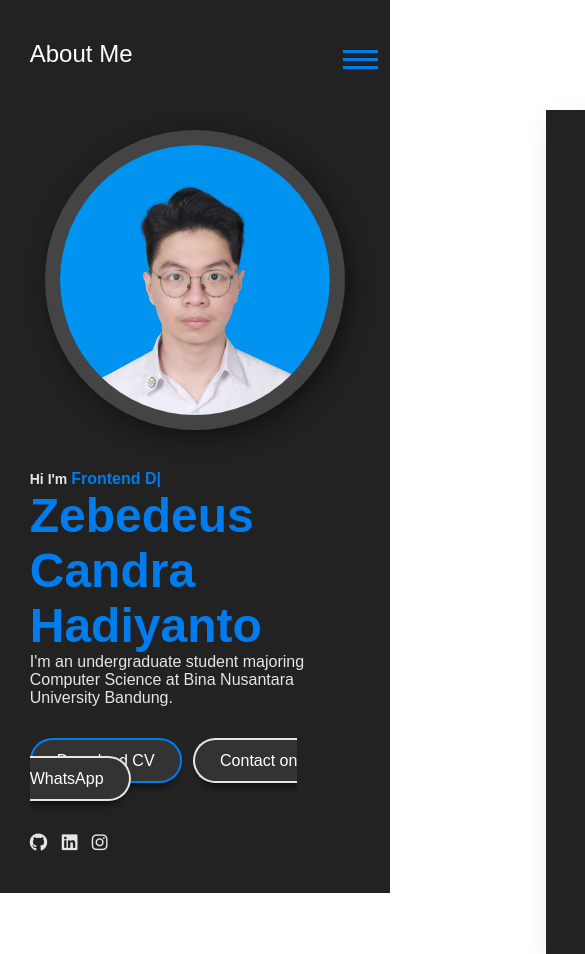
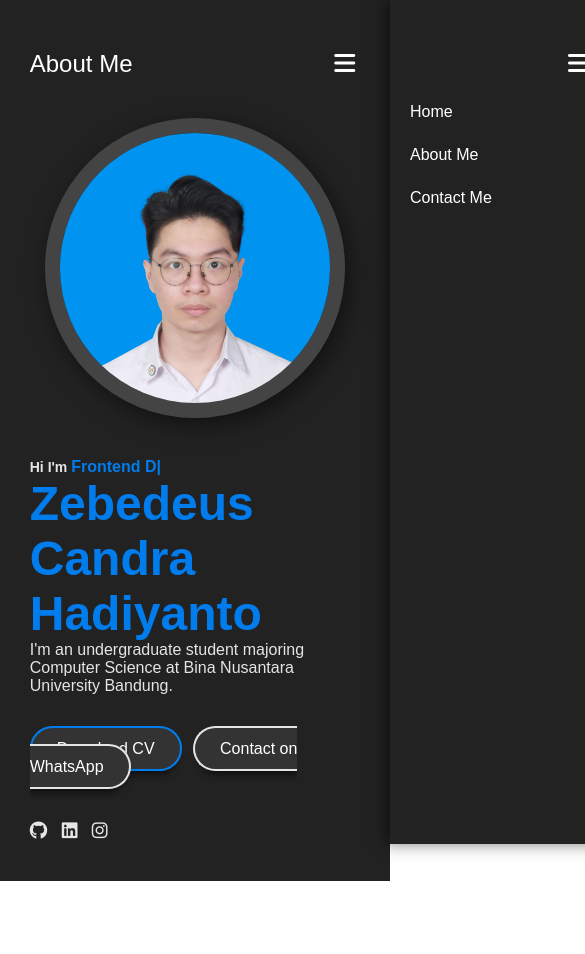
Before and after one commit to ImZacvin/Portfolio-Web, a plain HTML site: page index.html in a window 390 px wide. Shown: the top 954 px of the page, 585 px wide, since content can reach past the window. After the commit the page ends 881 px from the top, so only its background shows below. Drawn offline with nearby package versions, Linux system fonts and the light colour scheme.

Commit message:
Add files via upload
Repair bug for mobile devices

```diff
--- a/index.html
+++ b/index.html
@@ -17,17 +17,36 @@
                 <div class="logo">
                     <div class="logo-text">About Me</div>
                 </div>
-                <nav>
-                    <div class="togglebtn">
-                        <span></span>
-                        <span></span>
-                        <span></span>
-                    </div>
-                    <ul class="navlinks">
+                <nav class="navbar">
+                    <div class="container">
+                      <!-- Brand and Hamburger Menu -->
+                      <div class="navbar-header">
+                        <button class="menu-toggle" onclick="sidebar()">
+                          <i class="fa-solid fa-bars"></i>
+                        </button>
+                      </div>
+
+                      <ul class="mobile-nav-links js-sidebar">
+                        <div class="close">
+                            <button class="menu-toggle-close" onclick="sidebar()">
+                                <i class="fa-solid fa-bars"></i>
+                            </button>
+                        </div>
                         <li><a href="index.html">Home</a></li>
                         <li><a href="project.html">About Me</a></li>
                         <li><a href="mailto:cdarmajaya@gmail.com">Contact Me</a></li>
-                    </ul>
+                      </ul>
+
+                      <!-- Navigation Links -->
+                       <div class="desktop-navlinks">
+                            <ul class="navlinks">
+                                <li><a href="index.html">Home</a></li>
+                                <li><a href="project.html">About Me</a></li>
+                                <li><a href="mailto:cdarmajaya@gmail.com">Contact Me</a></li>
+                            </ul>
+                       </div>
+
+                    </div>
                 </nav>
             </header>
             <div class="container">
@@ -58,15 +77,15 @@
      <!---typed js for typing text effect-->
      <script src="https://cdnjs.cloudflare.com/ajax/libs/typed.js/2.0.10/typed.min.js"></script>
      <script>
-        /** creating button click show hide navbar **/
-        var togglebtn=document.querySelector(".togglebtn");
-        var nav=document.querySelector(".navlinks");
-        var links=document.querySelector(".navlinks li");
+        function sidebar() {
+            const sidebar = document.querySelector('.js-sidebar');
+            if (sidebar) {
+              sidebar.classList.toggle('open'); // Toggle 'open' class to show/hide sidebar
+            } else {
+              console.error('Sidebar element not found.');
+            }
+          }
 
-        togglebtn.addEventListener("click", function(){
-            this.classList.toggle("click");
-            nav.classList.toggle("open");
-        })
 
         var typed=new Typed(".input",{
             strings:["Frontend Anthusias","Web Developer","Programmer"],
--- a/style.css
+++ b/style.css
@@ -2,7 +2,7 @@
         box-sizing: border-box;
         padding: 0;
         margin: 0;
-    font-family: poppins,sans-serif;
+        font-family: 'Poppins',sans-serif;
         text-decoration: none;
     }
     body{
@@ -51,41 +51,133 @@ header{
         font-weight: 500;
         color:#fff;
     }
-nav .togglebtn{
-    width: 35px;
-    height: 35px;
-    position: absolute;
-    top:45px;
-    right: 3%;
-    z-index: 5;
+
+    /* Navbar styles */
+    .navbar {
+        background-color: #222;
+        color: #fff;
+        padding: 10px 20px;
+        padding-right: 5px;
+        display: flex;
+        justify-content: space-between;
+        align-items: center;
+        position: relative;
+    }
+
+    /* Brand Text */
+    .brand-text {
+        font-size: 1.5rem;
+        display: flex;
+        align-items: center;
+    }
+
+    /* Hamburger Menu */
+    .menu-toggle {
+        background: none;
+        border: none;
+        color: #fff;
+        font-size: 1.5rem;
         cursor: pointer;
-    display: none;
+        display: none; /* Hidden by default */
     }
-nav .togglebtn span{
-    display: block;
-    background-color: #007ced;
-    margin: 5px 0px;
-    width:100%;
-    height:3px;
-    transition: 0.3s;
-    transition-property:  transform, opacity;
+
+    .menu-toggle-close {
+        background: none;
+        border: none;
+        color: #fff;
+        font-size: 1.5rem;
+        cursor: pointer;
+        padding: 30px 15px 0 30px;
+    }
+
+    .close {
+        display: flex;
+        justify-content: flex-end;
+    }
+
+
+    /* Navlinks for Desktop */
+    .mobile-nav-links {
+        list-style: none;
+        display: flex;
+        gap: 15px;
+    }
+
+    .mobile-nav-links li {
+        display: flex;
+        align-items: center;
+        gap: 5px;
+        cursor: pointer;
 
     }
-nav .navlinks{
+
+    .mobile-nav-links li a {
+        color: #fff;
+        font-size: 1rem;
+    }
+
+    .navlinks li {
         list-style-type: none;
+        margin: 0 20px;
     }
-nav .navlinks li{
-    display: inline-block;
+
+    .navlinks li a {
+        text-decoration: none;
+        color: white;
     }
-nav .navlinks li a{
-     color:#e5e5e5;
-     margin-right: 2.5rem;
+
+    /* Sidebar hidden by default */
+    .js-sidebar {
+        display: flex; /* Set to flex so it can appear properly */
+        flex-direction: column;
+        gap: 25px;
+        position: fixed;
+        top: 0;
+        right: 0;
+        width: 60%;
+        height: 100vh;
+        background-color: #222;
+        padding: 20px;
+        z-index: 10;
+        box-shadow: -5px 0 15px rgba(0, 0, 0, 0.5);
+        transform: translateX(100%); /* Offscreen by default */
+        transition: transform 0.3s ease;
     }
+
+    /* Sidebar visible when open */
+    .js-sidebar.open {
+        transform: translateX(0); /* Slide in */
+    }
+
+
+    /* Media Queries for Mobile */
+    @media (max-width: 768px) {
+        .menu-toggle {
+        display: block; /* Show toggle button */
+        }
+
+        .desktop-navlinks {
+        display: none; /* Hide inline links */
+        }
+    }
+
+    /* Desktop: Ensure navlinks are visible, hide toggle button */
+    @media (min-width: 769px) {
+        nav .togglebtn {
+        display: none; /* Hide toggle button on desktop */
+        }
+
+        nav .navlinks {
+        display: flex; /* Show navlinks inline on desktop */
+        }
+    }
+
+
+
     .container {
         display: flex;
         justify-content: space-around;
         align-items: center;
-    padding-top:4rem;
     }
     .container .hero-pic{
         width: 300px;
@@ -154,62 +246,11 @@ nav .navlinks li a{
         color:#007ced;
         transform: rotate(360deg);
     }
-/* Respnosiv design & displaying navbar for small screen */
-@media(max-width:930px)
-{
-    nav .togglebtn{
-        display: initial;
-    }
-    /* for toggle button**/
-    .click {
-        top:45px;
-    }
-    .click span{
-        position: absolute;
-        margin-top:12px
-    }
-    .click span:first-child{
-        transform: rotate(-40deg);
-    }
-    .click span:nth-child(2)
-    {
-        opacity: 0;
-        margin:0;
-    }
-    .click span:last-child{
-        transform: rotate(45deg);
-        top:0;
-    }
-    nav .navlinks{
-        position: absolute;
-        top:110px;
-        right:-100%;
-        bottom: 0;
-        width: 60%;
-        height: 100vh;
-        background-color: #222;
-        z-index: 3;
-        box-shadow: 5px 13px 30px rgba(0,0,0,0.1);
-        transition: 0.5s;
-        padding: 25px 0px;
-    }
-    nav .navlinks li{
-        display: block;
-    }
-    nav .navlinks li a{
-        display: block;
-        margin-bottom: 15px;
-        text-align: center;
-    }
-    nav .navlinks.open{
-        right:0;
-    }
-}
+
     @media(max-width:768px)
     {
         .container{
             flex-direction: column;
-        padding-top:2rem
         }
         .hero-text{
             padding:40px 0px;
```
Also changed, not shown: project.html (+36 -25 lines). Lines whose indentation alone changed are shown as unchanged.
